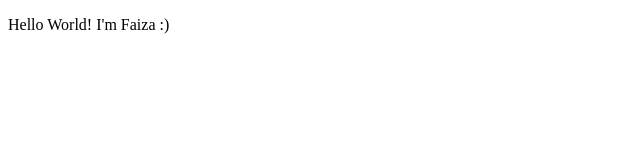
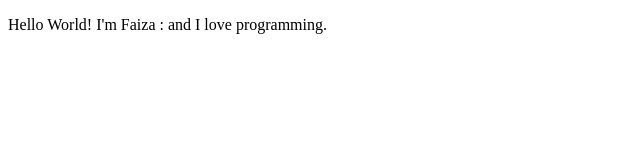
Before and after one commit to farhafaiza/My-HTML-Learning, a plain HTML site: page index.html in a window 1280 px wide. Shown: the whole page, without its empty margins (0-640 px from the left). Drawn offline with Linux system fonts and the light colour scheme.

Commit message:
Update first time

```diff
--- a/index.html
+++ b/index.html
@@ -7,6 +7,6 @@
     <title>Document</title>
 </head>
 <body>
-    <p>Hello World! I'm Faiza :)</p>
+    <p>Hello World! I'm Faiza : and I love programming.</p>
 </body>
 </html>
```
